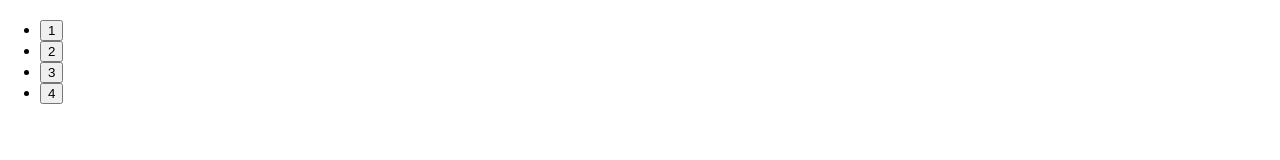
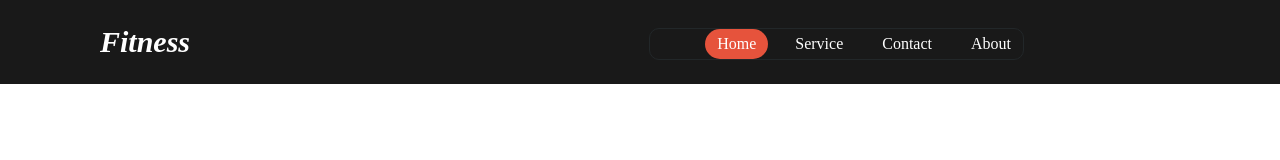
Before and after one commit to salauddinshaker/Fitness_Responsive_Port, a plain HTML site: page index.html in a window 1280 px wide. Drawn offline with Linux system fonts and the light colour scheme.

Commit message:
second commit-navbar

```diff
--- a/index.html
+++ b/index.html
@@ -7,22 +7,25 @@
     <title>Document</title>
 </head>
 <body>
-    <header>
-        <nav>
+    <section >
+        <header class="nav-backgground">
+            <nav class="header-nav">
                 <div>
-                <h2></h2>
+                    <h2>Fitness</h2>
                 </div>
-            <div>
+                <div class="navbar-btn">
                     <!-- ul>li*4>btn.primary-btn.btn-${$} -->
 
                     <ul>
-                    <li><button class="primary-btn btn-1">1</button></li>
-                    <li><button class="primary-btn btn-2">2</button></li>
-                    <li><button class="primary-btn btn-3">3</button></li>
-                    <li><button class="primary-btn btn-4">4</button></li>
+                        <li class="nav-facility btn1">Home</li>
+                        <li class="nav-facility btn2">Service</li>
+                        <li class="nav-facility btn3">Contact</li>
+                        <li class="nav-facility btn4">About</li>
+                        <i class="fa-solid fa-bars"></i>
                     </ul>
                 </div>
             </nav>
         </header>
+    </section>
 </body>
 </html>
--- a/style.css
+++ b/style.css
@@ -1,4 +1,40 @@
 body{
-    margin:0;
+    margin:0px;
     padding:0;
 }
+/* Header section/ navbar */
+.nav-backgground{
+    background-color:#191919;
+}
+.header-nav{
+    display: flex;
+    width: 80%;
+    justify-content: space-between;
+    align-items: center;
+}
+.header-nav h2{
+    padding-left: 100px;
+    font-style: italic;
+    font-weight: 800;
+    font-size: 30px;
+    color: white;
+}
+.navbar-btn ul{
+    display: flex;
+   margin-top: 20px;
+   color: White;
+   border: 1px solid #222729;
+   border-radius: 10px;
+}
+.navbar-btn ul li{
+    list-style: none;
+    margin-left: 15px;
+
+}
+.nav-facility{
+    border-radius: 15px;
+    padding: 6px 12px;
+}
+.btn1{
+    background-color: #E6533C;
+}
```
Lines whose indentation alone changed are shown as unchanged.
